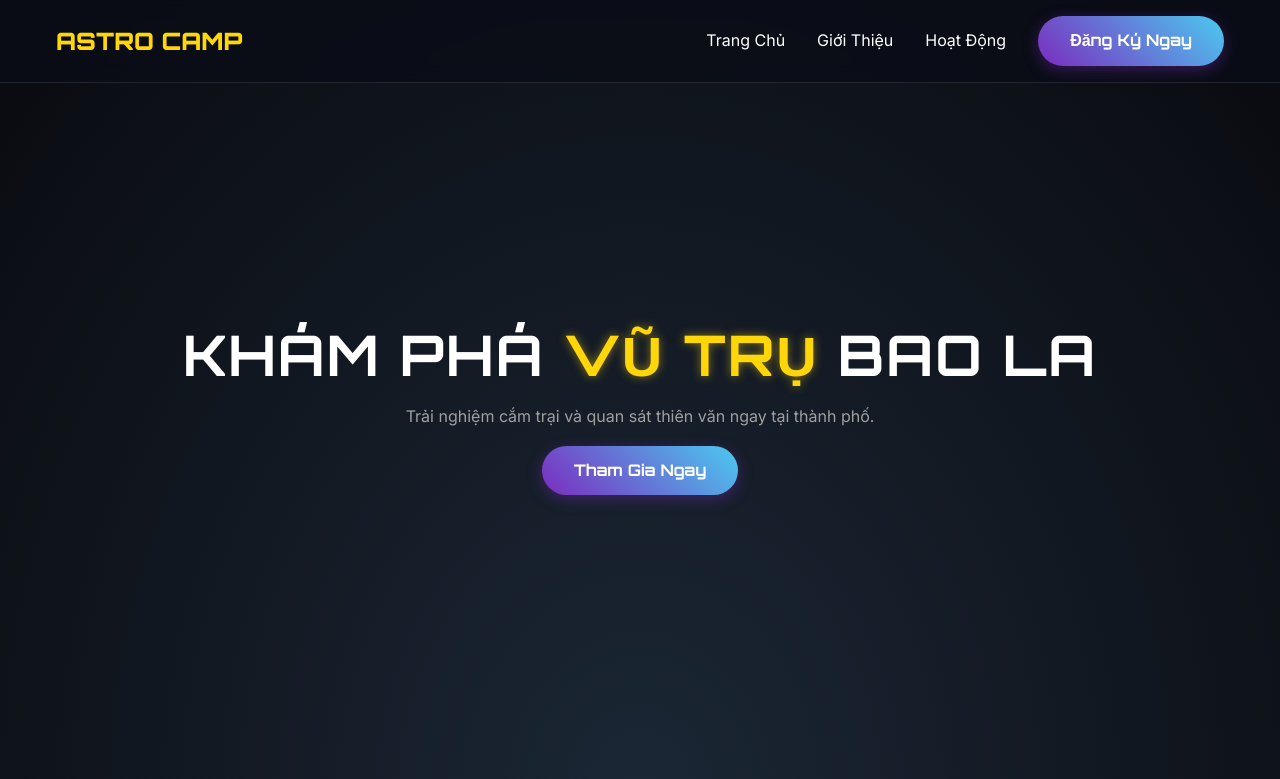
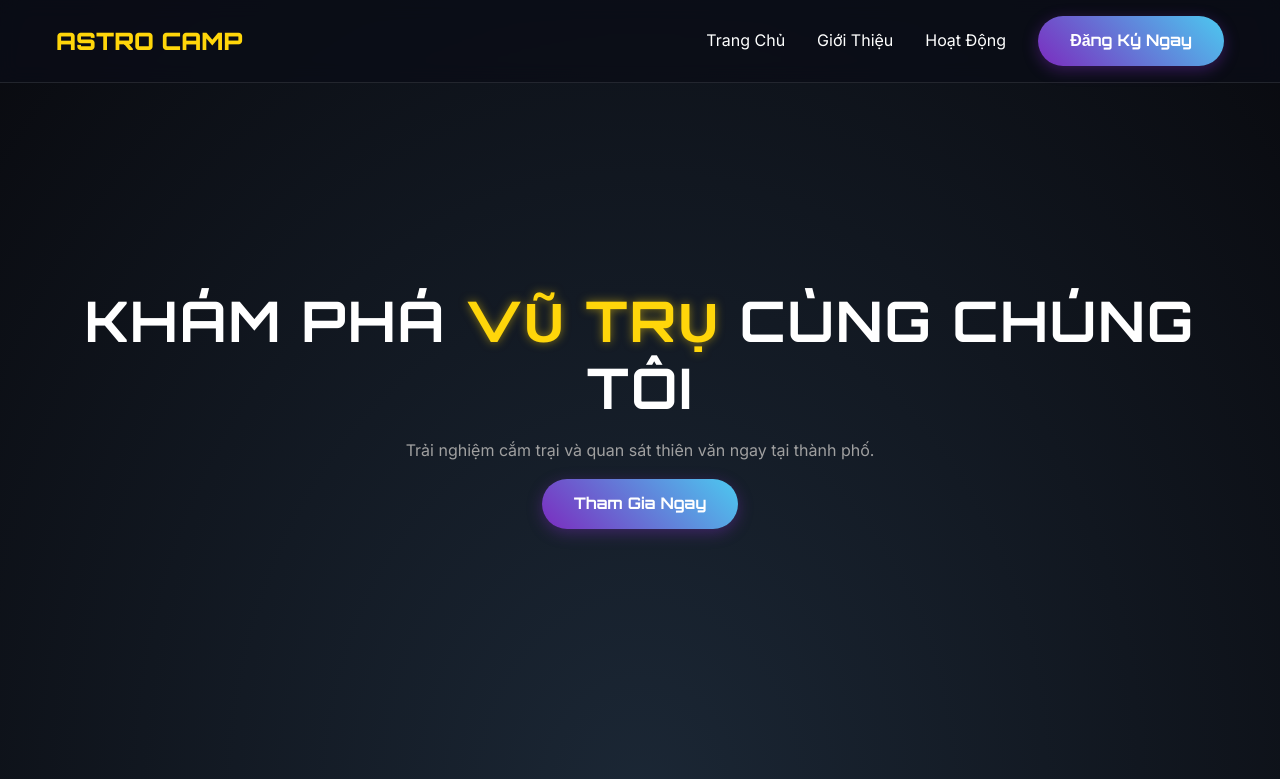
Before and after one commit to nguyentuananh512005/AstronomyParkCamp, a website built with Vite: page index.html in a window 1280 px wide. Shown: the top 779 px of the page. Built offline with nearby package versions, Linux system fonts and the light colour scheme.

Commit message:
Thay doi tieu de de kiem tra Netlify

```diff
--- a/index.html
+++ b/index.html
@@ -31,7 +31,7 @@
     <main>
       <section id="hero">
         <div class="hero-content container">
-          <h1 class="animate-fade-up">Khám Phá <span class="highlight">Vũ Trụ</span> Bao La</h1>
+          <h1 class="animate-fade-up">Khám Phá <span class="highlight">Vũ Trụ</span> Cùng Chúng Tôi</h1>
           <p class="animate-fade-up delay-1">Trải nghiệm cắm trại và quan sát thiên văn ngay tại thành phố.</p>
           <a href="#contact" class="btn-primary animate-fade-up delay-2">Tham Gia Ngay</a>
         </div>
```
